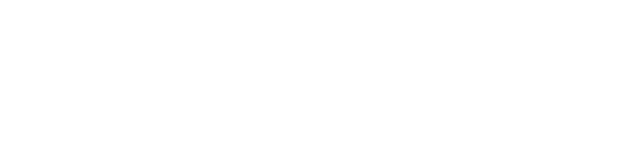
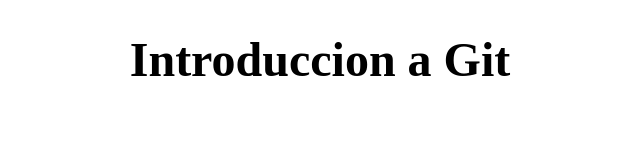
Before and after one commit to augusto-gs/git-exercise, a plain HTML site: page index.html in a window 1280 px wide. Shown: the whole page, without its empty margins (320-960 px from the left). Drawn offline with Linux system fonts and the light colour scheme.

Commit message:
Add styles.css file.Add font size and center text on heading.Add HTML with inserted .css file

```diff
--- a/index.html
+++ b/index.html
@@ -5,10 +5,11 @@
   <meta charset="UTF-8">
   <meta name="viewport" content="width=device-width, initial-scale=1.0">
   <title>Document</title>
+  <link rel="stylesheet" href="styles/styles.css" />
 </head>
 
 <body>
-
+  <h1>Introduccion a Git</h1>
 </body>
 
 </html>
--- /dev/null
+++ b/styles/styles.css
@@ -0,0 +1,4 @@
+h1 {
+  font-size: 3rem;
+  text-align: center;
+}
```
